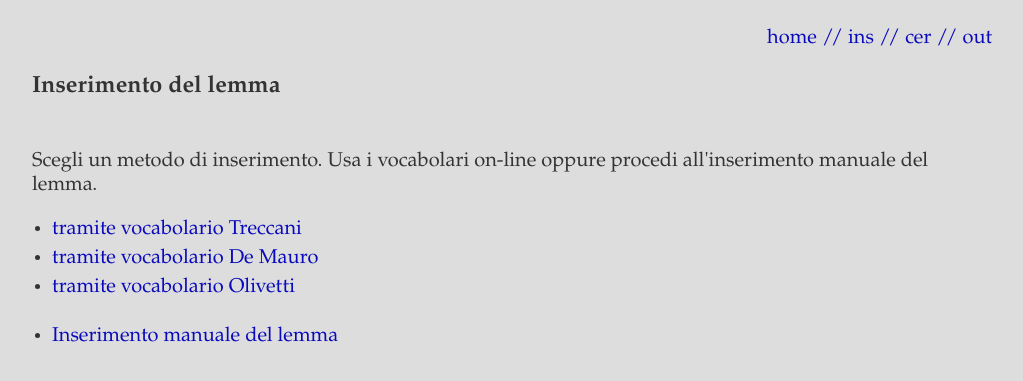
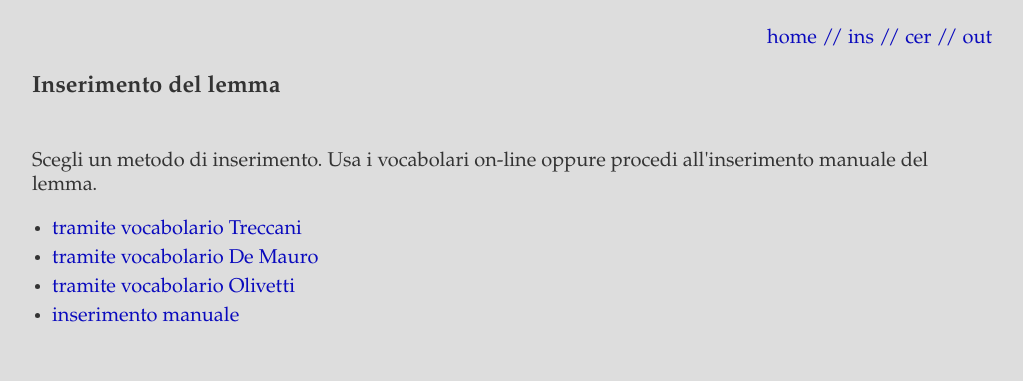
Before and after one commit to alkaest2002/lemmario, a Flask app: page /opera in a window 1280 px wide. Shown: the top 381 px of the page, without its empty margins (128-1151 px from the left). Run offline with Flask 2, Linux system fonts and the light colour scheme; a user stored in the database is signed in.

Commit message:
minor html changes

```diff
--- a/webapp/blueprints/main/templates/main/retrieve_links.html
+++ b/webapp/blueprints/main/templates/main/retrieve_links.html
@@ -8,9 +8,7 @@
       <li><a href="{{ url_for('opera.retrieve_word_treccani') }}">tramite vocabolario Treccani</a></li>
       <li><a href="{{ url_for('opera.retrieve_word_demauro') }}">tramite vocabolario De Mauro</a></li>
       <li><a href="{{ url_for('opera.retrieve_word_olivetti') }}">tramite vocabolario Olivetti</a></li>
-    </ul>
-    <ul>
-      <li><a href="{{ url_for('opera.add_word') }}">Inserimento manuale del lemma</a></li>
+      <li><a href="{{ url_for('opera.add_word') }}">inserimento manuale</a></li>
     </ul>
   </div>
 {% endblock content %}
```
